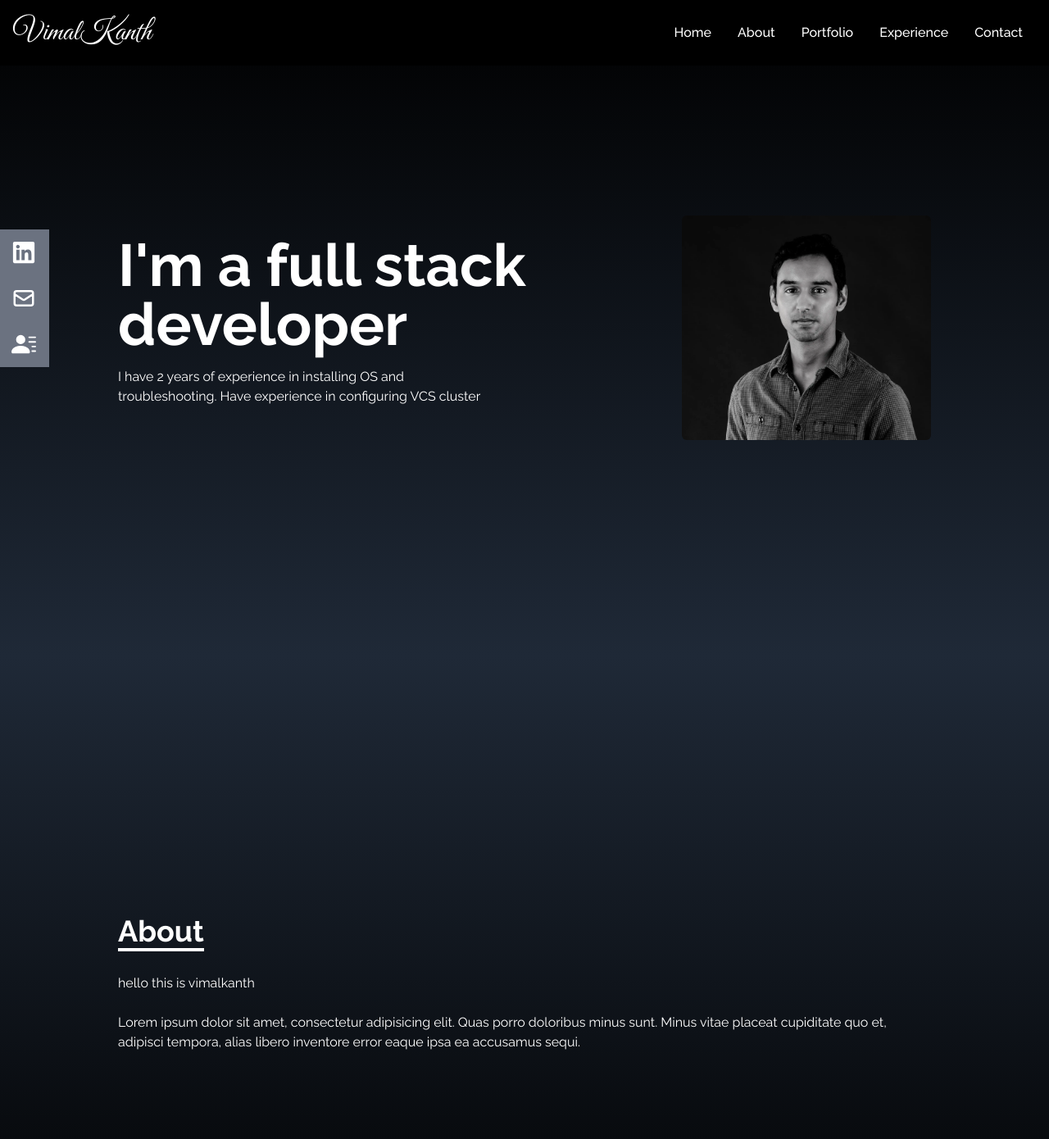
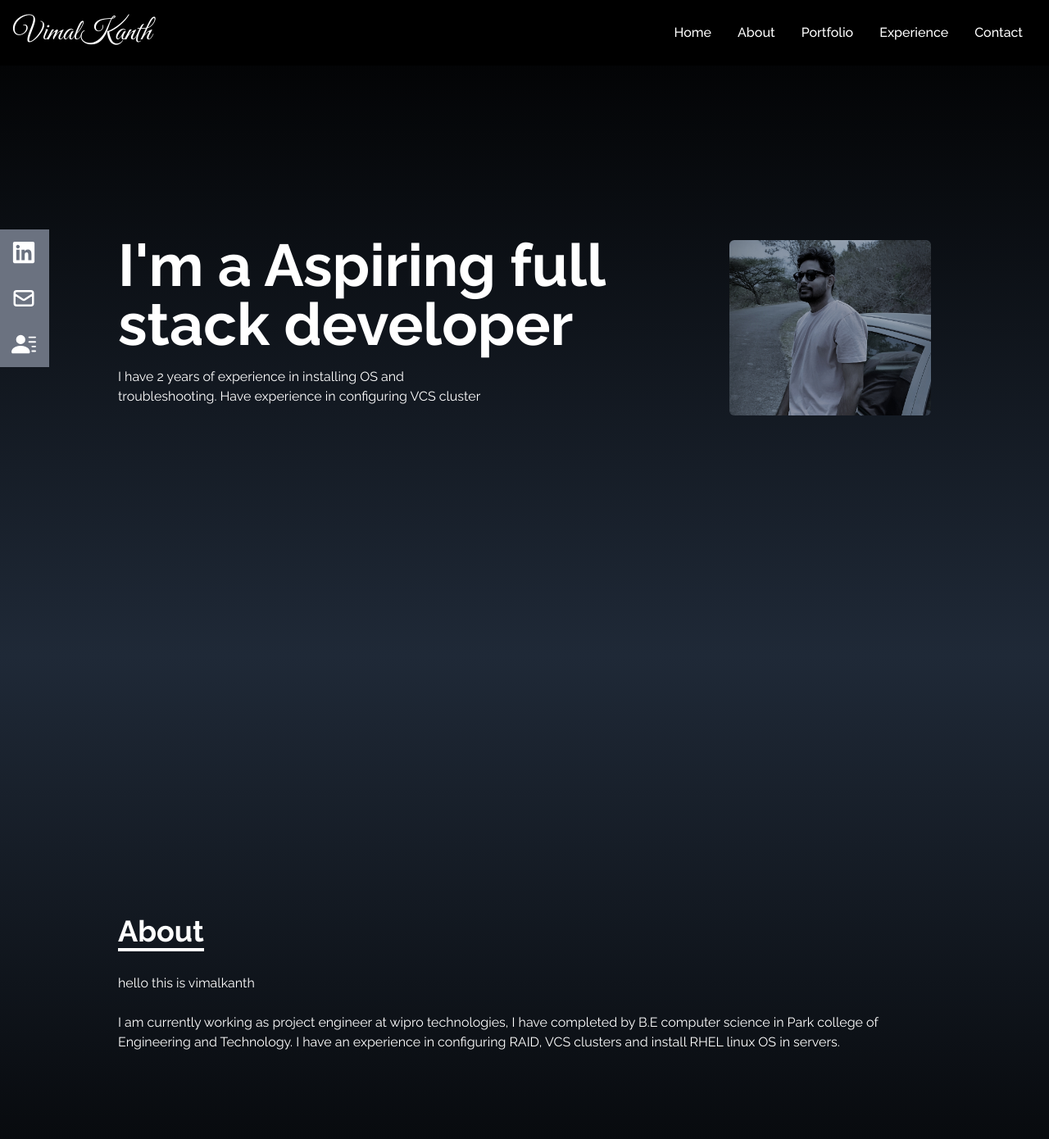
Before and after one commit to vimalkanth265/react-portfolio, a React (Create React App) app: page / in a window 1280 px wide. Shown: the top 1390 px of the page at 82% size. Built offline with nearby package versions, Linux system fonts and the light colour scheme.

Commit message:
changing the home pic and updating the about section

```diff
--- a/public/index.html
+++ b/public/index.html
@@ -24,7 +24,7 @@
       work correctly both with client-side routing and a non-root public URL.
       Learn how to configure a non-root public URL by running `npm run build`.
     -->
-    <title>React App</title>
+    <title>VIMALKANTH || Portfolio</title>
   </head>
   <body>
     <noscript>You need to enable JavaScript to run this app.</noscript>
--- a/src/compnents/about.jsx
+++ b/src/compnents/about.jsx
@@ -17,9 +17,10 @@ const About = () => {
                     </p>
                     <br />
                     <p>
-                        Lorem ipsum dolor sit amet, consectetur adipisicing elit.
-                        Quas porro doloribus minus sunt. Minus vitae placeat cupiditate quo et, adipisci tempora,
-                        alias libero inventore error eaque ipsa ea accusamus sequi.
+                        I am currently working as project engineer at wipro technologies, I
+                        have completed by B.E computer science in Park college of Engineering
+                        and Technology. I have an experience in configuring RAID, VCS clusters
+                        and install RHEL linux OS in servers.
                     </p>
                 </div>
         </div>
--- a/src/compnents/home.jsx
+++ b/src/compnents/home.jsx
@@ -1,5 +1,5 @@
 import React from 'react'
-import sampleimage from '../assets/Male-sample.jpg';
+import sampleimage from '../assets/dp-pic.jpg'
 
 const Home = () => {
   return (
@@ -8,7 +8,7 @@ const Home = () => {
       <div className='max-w-screen-lg mx-auto flex flex-col items-center
       justify-center md:flex-row h-full px-4'>
         <div className='flex flex-col h-full justify-center'>
-            <h2 className='text-4xl sm:text-7xl text-white font-bold'>I'm a full stack developer</h2>
+            <h2 className='text-4xl sm:text-7xl text-white font-bold'>I'm a Aspiring full stack developer</h2>
             <p className='py-4 max-w-md'> I have 2 years of experience in installing OS
                 and troubleshooting. Have experience in configuring VCS
                 cluster </p>
```
Also changed, not shown: src/assets/Male-sample.jpg (deleted), src/assets/dp-pic.jpg (added).
